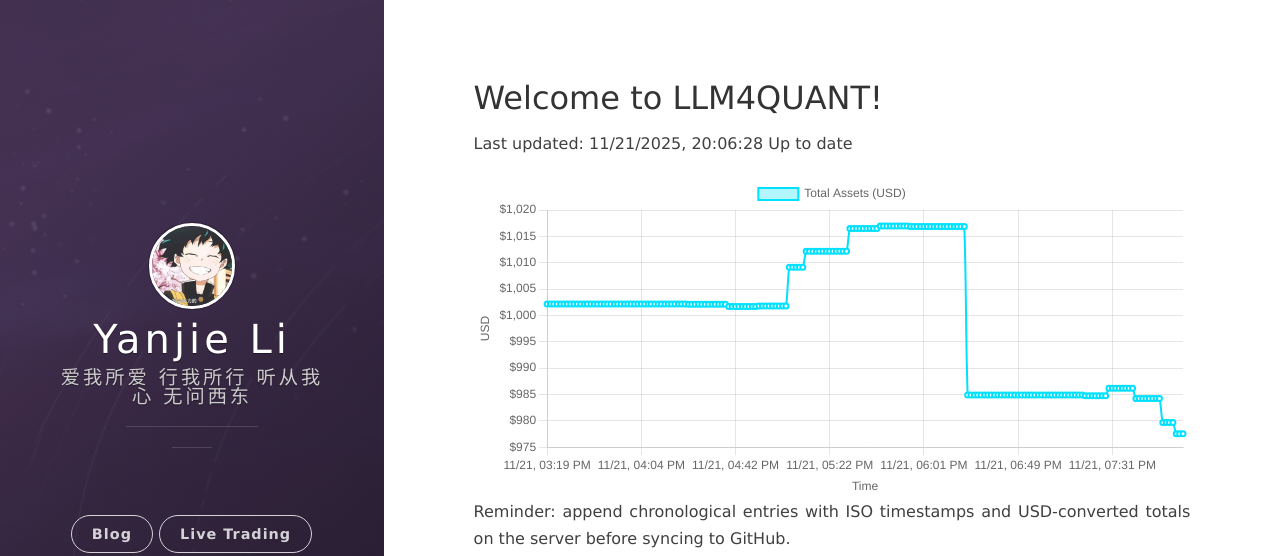
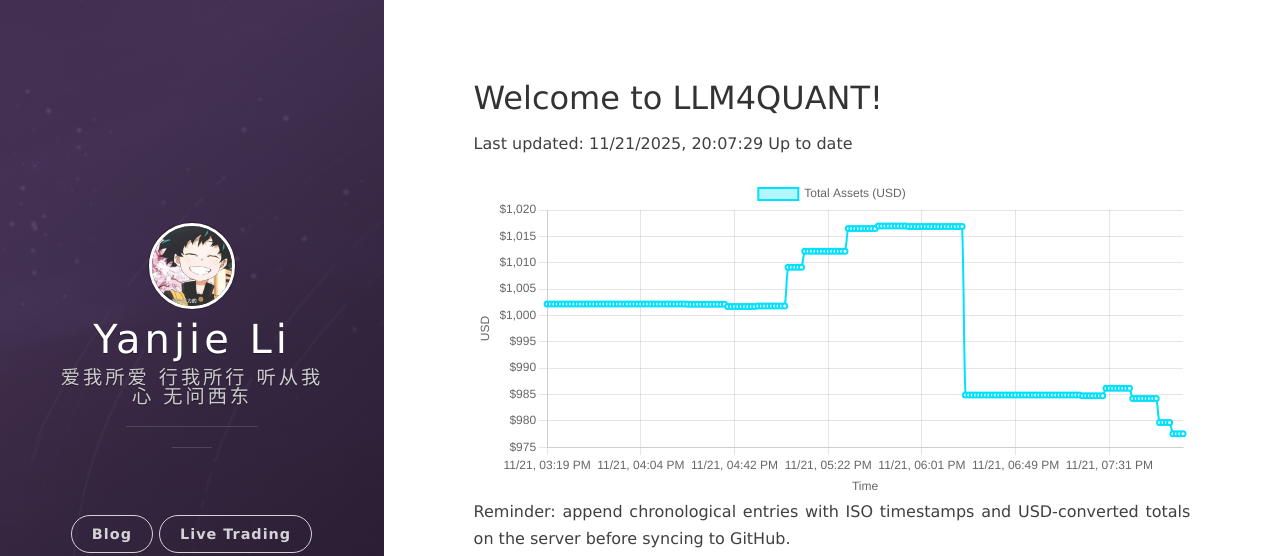
Before and after one commit to leeyegy/leeyegy.github.io, a Jekyll site: the page built from live-trading.html, in a window 1280 px wide. Shown: the top 556 px of the page. Built offline with Jekyll 4.4.1, drawn with Linux system fonts in a browser that asks for light colours; nearby versions of some CDN libraries.

Commit message:
AccountMonitor: update balance history 2025-11-22T04:07:29+08:00

```diff
--- a/assets/data/binance/balance-history.json
+++ b/assets/data/binance/balance-history.json
@@ -1,5 +1,5 @@
 {
-  "generatedAt": "2025-11-22T04:06:28+08:00",
+  "generatedAt": "2025-11-22T04:07:29+08:00",
   "asset": "total_usd_value",
   "history": [
     {
@@ -761,6 +761,10 @@
     {
       "timestamp": "2025-11-22T04:06:28+08:00",
       "totalUsd": 977.56658178
+    },
+    {
+      "timestamp": "2025-11-22T04:07:29+08:00",
+      "totalUsd": 977.56658178
     }
   ]
 }
```
